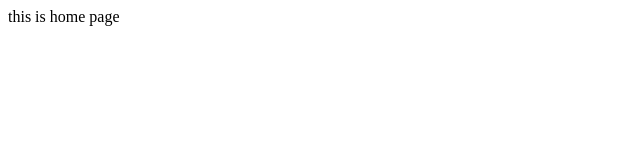
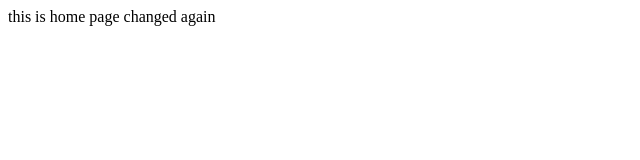
Before and after one commit to bewithlalit/sl-meanstack-phase1-lab-nov, a plain HTML site: page home.html in a window 1280 px wide. Shown: the whole page, without its empty margins (0-640 px from the left). Drawn offline with Linux system fonts and the light colour scheme.

Commit message:
changes in home again in feature

```diff
--- a/home.html
+++ b/home.html
@@ -1,5 +1,5 @@
 <html>
     <body>
-        this is home page
+        this is home page changed again
     </body>
 </html>
```
